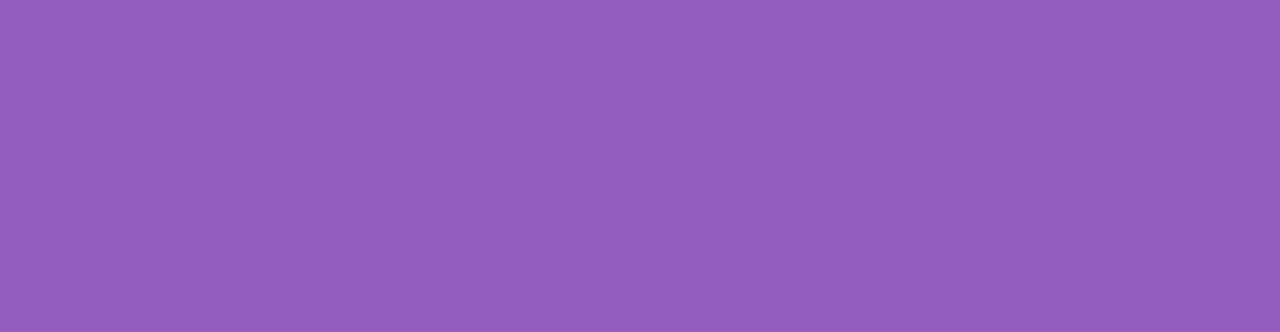
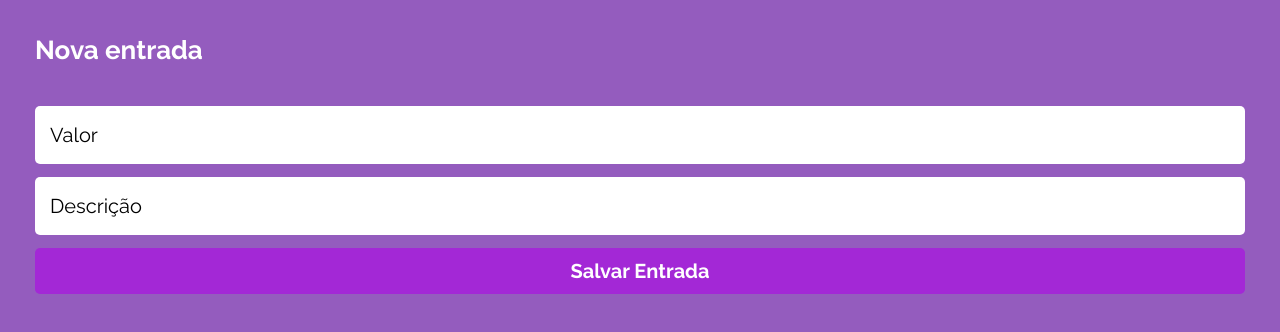
Before and after one commit to cassandra-mn/mywallet-front, a React (Create React App) app: page /transactions/inputs in a window 1280 px wide. Before the commit this address had no page. Shown: the top 332 px of the page. Built offline with nearby package versions, Linux system fonts and the light colour scheme; a web font is replaced by a local one.

Commit message:
layout input/output

```diff
--- a/src/Componentes/App.js
+++ b/src/Componentes/App.js
@@ -3,6 +3,8 @@ import {BrowserRouter, Routes, Route} from 'react-router-dom';
 import SignIn from './SignIn';
 import SignUp from './SignUp';
 import Transactions from './Transactions';
+import Inputs from './Inputs';
+import Outputs from './Outputs';
 
 export default function App() {
     return (
@@ -11,6 +13,9 @@ export default function App() {
                 <Route path='/sign-in' element={<SignIn/>}/>
                 <Route path='/sign-up' element={<SignUp/>}/>
                 <Route path='/transactions' element={<Transactions/>}/>
+                <Route path='/transactions/inputs' element={<Inputs/>}/>
+                <Route path='/transactions/outputs' element={<Outputs/>}/>
+                <Route />
             </Routes>
         </BrowserRouter>
     );
--- /dev/null
+++ b/src/Componentes/Inputs.js
@@ -0,0 +1,86 @@
+import {useState} from 'react';
+import {useNavigate} from 'react-router-dom';
+import styled from 'styled-components';
+import axios from 'axios';
+
+export default function Outputs() {
+    const navigate = useNavigate();
+    const [data, setData] = useState({
+        value: '',
+        description: ''
+    });
+
+    async function save() {
+        try {
+            await axios.post('http://localhost:5000/transactions/inputs', data);
+            alert('Entrada adicionada');
+            navigate('/transactions');
+        } catch(e) {
+            alert(e.response.data);
+        }
+    }
+
+    return (
+        <Container>
+            <H1>Nova entrada</H1>
+
+            <Input placeholder='Valor' value={data.value} onChange={e => setData({...data, value: e.target.value})}/>
+            <Input placeholder='Descrição' value={data.description} onChange={e => setData({...data, description: e.target.value})}/>
+
+            <Button onClick={save}>Salvar Entrada</Button>
+        </Container>
+    );
+}
+
+const Container = styled.div`
+    height: 100vh;
+    padding: 35px;
+    display: flex;
+    flex-direction: column;
+`;
+
+const H1 = styled.h1`
+    font-size: 26px;
+    line-height: 31px;
+    font-weight: 700;
+    margin-bottom: 40px;
+    color: #FFFFFF;
+    font-family: 'Raleway';
+`;
+
+const Input = styled.input`
+    width: 100%;
+    height: 58px;
+    padding: 15px;
+    font-size: 20px;
+    margin-bottom: 13px;
+    border-radius: 5px;
+    border: none;
+    background: #FFFFFF;
+    font-family: 'Raleway';
+
+    ::placeholder {
+        font-size: 20px;
+        line-height: 23px;
+        color: #000000;
+        font-family: 'Raleway';
+    }
+`;
+
+const Button = styled.button`
+    width: 100%;
+    height: 46px;
+    font-weight: 700;
+    font-size: 20px;
+    line-height: 23px;
+    border-radius: 5px;
+    text-align: center;
+    border: none;
+    color: #FFFFFF;
+    background: #A328D6;
+    font-family: 'Raleway';
+
+    :hover {
+        cursor: pointer;
+    }
+`;
--- /dev/null
+++ b/src/Componentes/Outputs.js
@@ -0,0 +1,86 @@
+import {useState} from 'react';
+import {useNavigate} from 'react-router-dom';
+import styled from 'styled-components';
+import axios from 'axios';
+
+export default function Outputs() {
+    const navigate = useNavigate();
+    const [data, setData] = useState({
+        value: '',
+        description: ''
+    });
+
+    async function save() {
+        try {
+            await axios.post('http://localhost:5000/transactions/outputs', data);
+            alert('Saída adicionada');
+            navigate('/transactions');
+        } catch(e) {
+            alert(e.response.data);
+        }
+    }
+
+    return (
+        <Container>
+            <H1>Nova saída</H1>
+
+            <Input placeholder='Valor' value={data.value} onChange={e => setData({...data, value: e.target.value})}/>
+            <Input placeholder='Descrição' value={data.description} onChange={e => setData({...data, description: e.target.value})}/>
+
+            <Button onClick={save}>Salvar saída</Button>
+        </Container>
+    );
+}
+
+const Container = styled.div`
+    height: 100vh;
+    padding: 35px;
+    display: flex;
+    flex-direction: column;
+`;
+
+const H1 = styled.h1`
+    font-size: 26px;
+    line-height: 31px;
+    font-weight: 700;
+    margin-bottom: 40px;
+    color: #FFFFFF;
+    font-family: 'Raleway';
+`;
+
+const Input = styled.input`
+    width: 100%;
+    height: 58px;
+    padding: 15px;
+    font-size: 20px;
+    margin-bottom: 13px;
+    border-radius: 5px;
+    border: none;
+    background: #FFFFFF;
+    font-family: 'Raleway';
+
+    ::placeholder {
+        font-size: 20px;
+        line-height: 23px;
+        color: #000000;
+        font-family: 'Raleway';
+    }
+`;
+
+const Button = styled.button`
+    width: 100%;
+    height: 46px;
+    font-weight: 700;
+    font-size: 20px;
+    line-height: 23px;
+    border-radius: 5px;
+    text-align: center;
+    border: none;
+    color: #FFFFFF;
+    background: #A328D6;
+    font-family: 'Raleway';
+
+    :hover {
+        cursor: pointer;
+    }
+`;
--- a/src/Componentes/SignIn.js
+++ b/src/Componentes/SignIn.js
@@ -5,14 +5,14 @@ import axios from 'axios';
 
 export default function SignIn() {
     const navigate = useNavigate();
-    const [date, setDate] = useState({
+    const [data, setdata] = useState({
         email: '',
         password: ''
     });
 
     async function login() {
         try {
-            await axios.post('http://localhost:5000/sign-in', date);
+            await axios.post('http://localhost:5000/sign-in', data);
             alert('Sucesso no login');
             navigate('/transactions');
         } catch(e) {
@@ -24,8 +24,8 @@ export default function SignIn() {
         <Container>
             <Logo>MyWallet</Logo>
 
-            <Input placeholder='E-mail' value={date.email} onChange={e => setDate({...date, email: e.target.value})}/>
-            <Input placeholder='Senha' type='password' value={date.password} onChange={e => setDate({...date, password: e.target.value})}/>
+            <Input placeholder='E-mail' value={data.email} onChange={e => setdata({...data, email: e.target.value})}/>
+            <Input placeholder='Senha' type='password' value={data.password} onChange={e => setdata({...data, password: e.target.value})}/>
 
             <Button onClick={login}>Entrar</Button>
 
```
